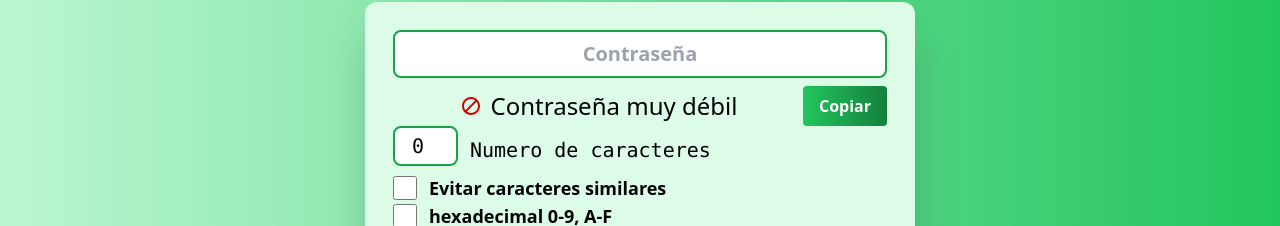
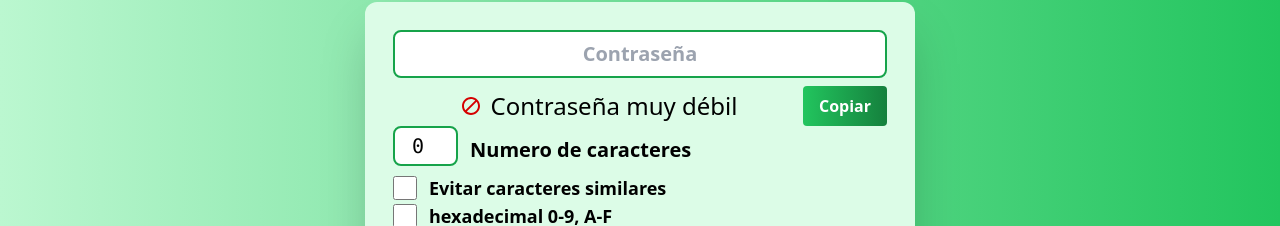
Before and after one commit to DevKaliper/Password-Generator, a React (Vite) app: page / in a window 1280 px wide. Shown: the part 218-444 px from the top of the page. Built offline with nearby package versions, Linux system fonts and the light colour scheme.

Commit message:
bug fixed

```diff
--- a/src/components/VentanaPrincipal.jsx
+++ b/src/components/VentanaPrincipal.jsx
@@ -119,7 +119,7 @@ const VentanaPrincipal = () => {
             position: 'center',
             icon: 'success',
             title: 'Listo :)',
-            text: 'Contraseña copiada al tu portapapeles',
+            text: 'Contraseña copiada a tu portapapeles',
             showConfirmButton: false,
             timer: 1500
           });
@@ -170,7 +170,7 @@ const VentanaPrincipal = () => {
             id="numero"
             className="border-2 border-green-600 rounded-lg h-[40px] w-[65px] p-2 font-mono text-xl text-center outline-none mb-2"
           />
-          <span className="font-mono text-xl">Numero de caracteres</span>
+          <span className="font-semibold text-xl">Numero de caracteres</span>
 
       </div>
 
```
